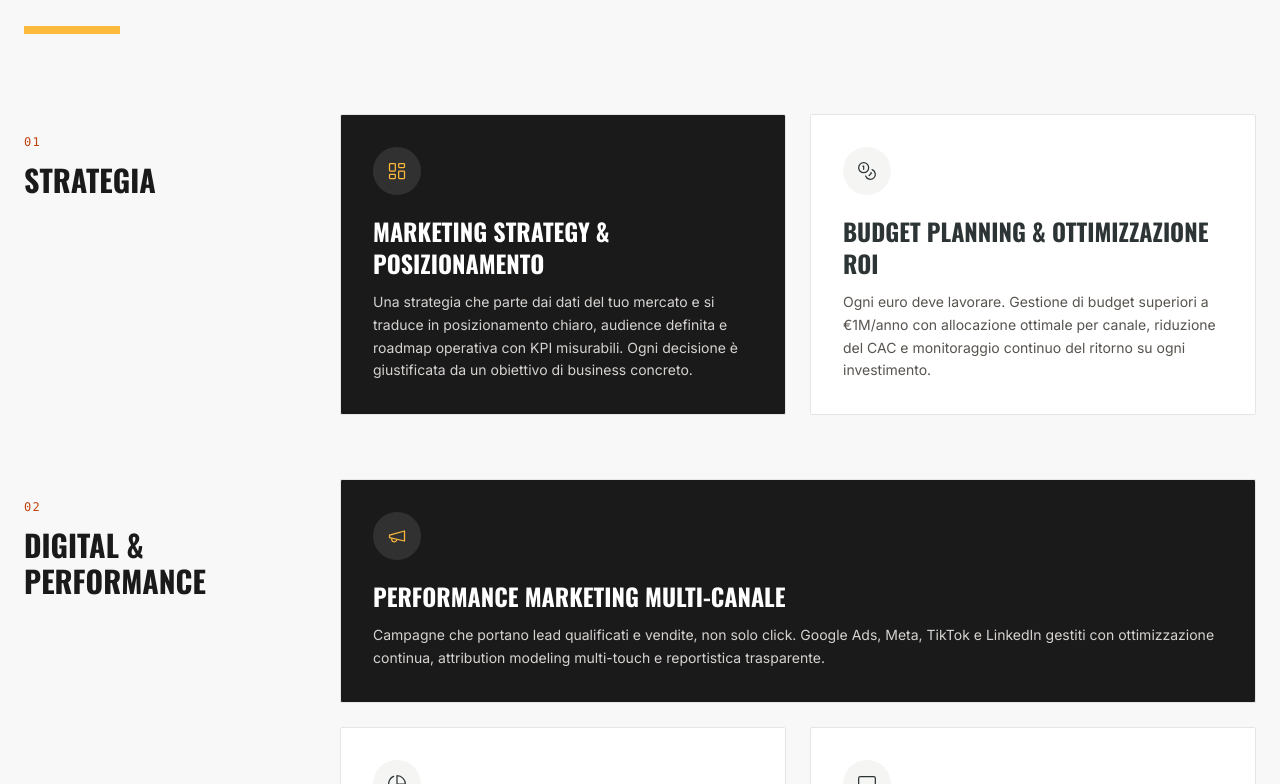
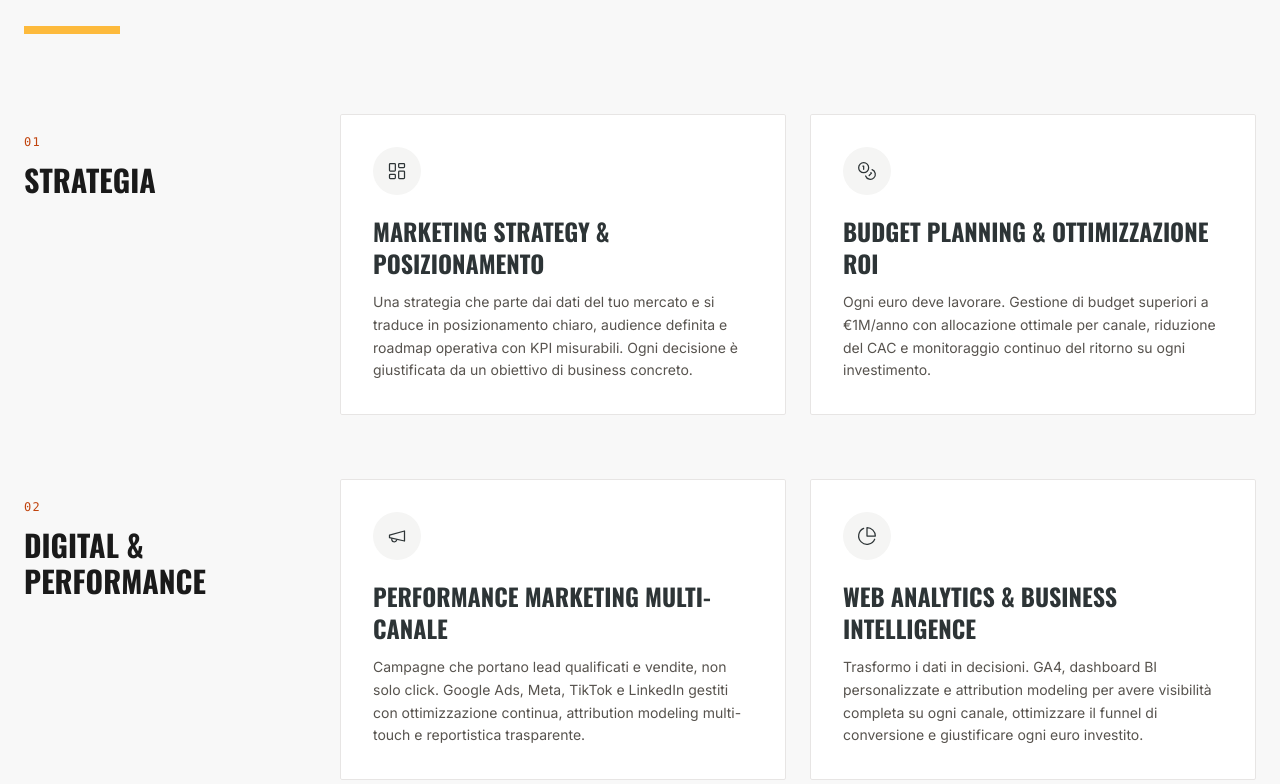
Before and after one commit to otre25/albertopasinati-com, a React (Vite) app: page / in a window 1280 px wide. Shown: the part 2716-3500 px from the top of the page. Built offline with nearby package versions, Linux system fonts and the light colour scheme.

Commit message:
fix: remove arbitrary black/wide accent from services cards
The first item in each service group was always styled black and
wide with no semantic reason, just its list position — read as
random highlighting. Cards are now uniform.

```diff
--- a/components/Services.tsx
+++ b/components/Services.tsx
@@ -82,9 +82,7 @@ const ServiceCard: React.FC<{
   service: Service;
   globalIndex: number;
   isInView: boolean;
-  accent?: boolean;
-  wide?: boolean;
-}> = ({ service, globalIndex, isInView, accent, wide }) => {
+}> = ({ service, globalIndex, isInView }) => {
   return (
     <div
       style={{
@@ -92,32 +90,19 @@ const ServiceCard: React.FC<{
         transform: isInView ? 'translateY(0)' : 'translateY(20px)',
         transition: `opacity 0.5s ease-out ${globalIndex * 0.06}s, transform 0.5s ease-out ${globalIndex * 0.06}s`,
       }}
-      className={wide ? 'sm:col-span-2' : ''}
     >
-      <div
-        className={`group h-full border border-stone-200 hover:border-brand-yellow rounded-sm p-6 md:p-8 transition-all duration-300 hover:-translate-y-1 hover:shadow-xl ${
-          accent ? 'bg-deep-black' : 'bg-white'
-        }`}
-      >
-        <div
-          className={`w-12 h-12 rounded-full flex items-center justify-center transition-all duration-300 mb-5 ${
-            accent ? 'bg-white/10 group-hover:bg-brand-yellow' : 'bg-stone-100 group-hover:bg-brand-yellow'
-          }`}
-        >
+      <div className="group h-full bg-white border border-stone-200 hover:border-brand-yellow rounded-sm p-6 md:p-8 transition-all duration-300 hover:-translate-y-1 hover:shadow-xl">
+        <div className="w-12 h-12 rounded-full flex items-center justify-center transition-all duration-300 mb-5 bg-stone-100 group-hover:bg-brand-yellow">
           <service.icon
             size={20}
             strokeWidth={1.5}
-            className={`transition-colors duration-300 group-hover:text-black ${accent ? 'text-brand-yellow' : 'text-brand-dark'}`}
+            className="text-brand-dark transition-colors duration-300 group-hover:text-black"
           />
         </div>
-        <h3
-          className={`text-xl md:text-2xl font-display font-bold uppercase mb-3 leading-tight ${
-            accent ? 'text-white' : 'text-brand-dark'
-          }`}
-        >
+        <h3 className="text-xl md:text-2xl font-display font-bold uppercase mb-3 leading-tight text-brand-dark">
           {service.title}
         </h3>
-        <p className={`leading-relaxed text-sm ${accent ? 'text-stone-300' : 'text-stone-600'}`}>
+        <p className="leading-relaxed text-sm text-stone-600">
           {service.description}
         </p>
       </div>
@@ -172,7 +157,7 @@ const Services: React.FC = () => {
 
               {/* Service cards — bento grid */}
               <div className="lg:col-span-9 grid grid-cols-1 sm:grid-cols-2 gap-4 md:gap-6">
-                {group.items.map((service, itemIdx) => {
+                {group.items.map((service) => {
                   const idx = globalIndex++;
                   return (
                     <ServiceCard
@@ -180,8 +165,6 @@ const Services: React.FC = () => {
                       service={service}
                       globalIndex={idx}
                       isInView={isInView}
-                      accent={itemIdx === 0}
-                      wide={itemIdx === 0 && group.items.length > 2}
                     />
                   );
                 })}
```
